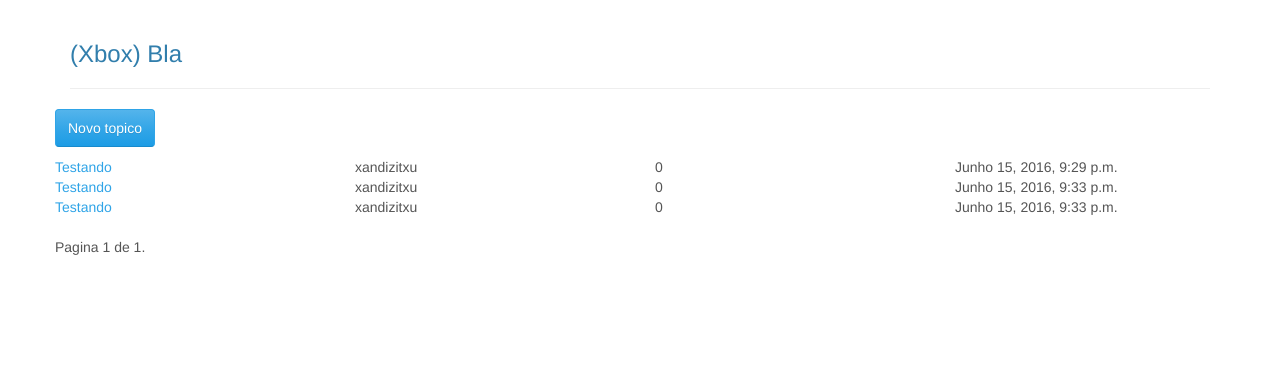
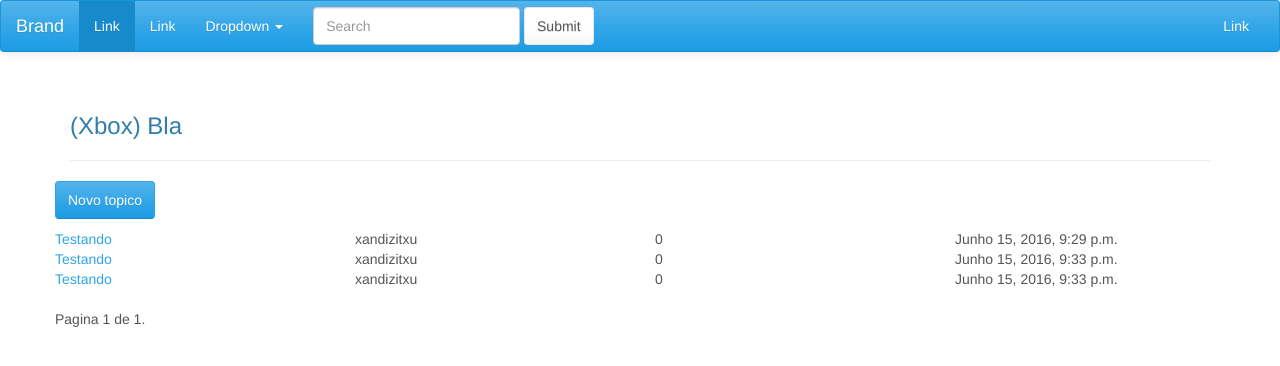
Before and after one commit to alexandresebrao/DjangoBoard, a Django app: page /forum/1/ in a window 1280 px wide. Shown: the top 366 px of the page. Run offline with Django 3.2, Linux system fonts and the light colour scheme; data comes from the database, SQL or seed files in the repository; data that the repository does not hold is empty; some libraries are stand-ins or nearby versions.

Commit message:
Fix base.html

```diff
--- a/templates/base.html
+++ b/templates/base.html
@@ -29,6 +29,49 @@
   </head>
 
   <body>
+    <header>
+      <nav class="navbar navbar-default">
+        <div class="container-fluid">
+          <div class="navbar-header">
+            <button type="button" class="navbar-toggle collapsed" data-toggle="collapse" data-target="#bs-example-navbar-collapse-1">
+              <span class="sr-only">Toggle navigation</span>
+              <span class="icon-bar"></span>
+              <span class="icon-bar"></span>
+              <span class="icon-bar"></span>
+            </button>
+            <a class="navbar-brand" href="#">Brand</a>
+          </div>
+
+          <div class="collapse navbar-collapse" id="bs-example-navbar-collapse-1">
+            <ul class="nav navbar-nav">
+              <li class="active"><a href="#">Link <span class="sr-only">(current)</span></a></li>
+              <li><a href="#">Link</a></li>
+              <li class="dropdown">
+                <a href="#" class="dropdown-toggle" data-toggle="dropdown" role="button" aria-expanded="false">Dropdown <span class="caret"></span></a>
+                <ul class="dropdown-menu" role="menu">
+                  <li><a href="#">Action</a></li>
+                  <li><a href="#">Another action</a></li>
+                  <li><a href="#">Something else here</a></li>
+                  <li class="divider"></li>
+                  <li><a href="#">Separated link</a></li>
+                  <li class="divider"></li>
+                  <li><a href="#">One more separated link</a></li>
+                </ul>
+              </li>
+            </ul>
+            <form class="navbar-form navbar-left" role="search">
+              <div class="form-group">
+                <input type="text" class="form-control" placeholder="Search">
+              </div>
+              <button type="submit" class="btn btn-default">Submit</button>
+            </form>
+            <ul class="nav navbar-nav navbar-right">
+              <li><a href="#">Link</a></li>
+            </ul>
+          </div>
+        </div>
+      </nav>
+    </header>
     <section class="container">
 
     {%block corpo%}
```
